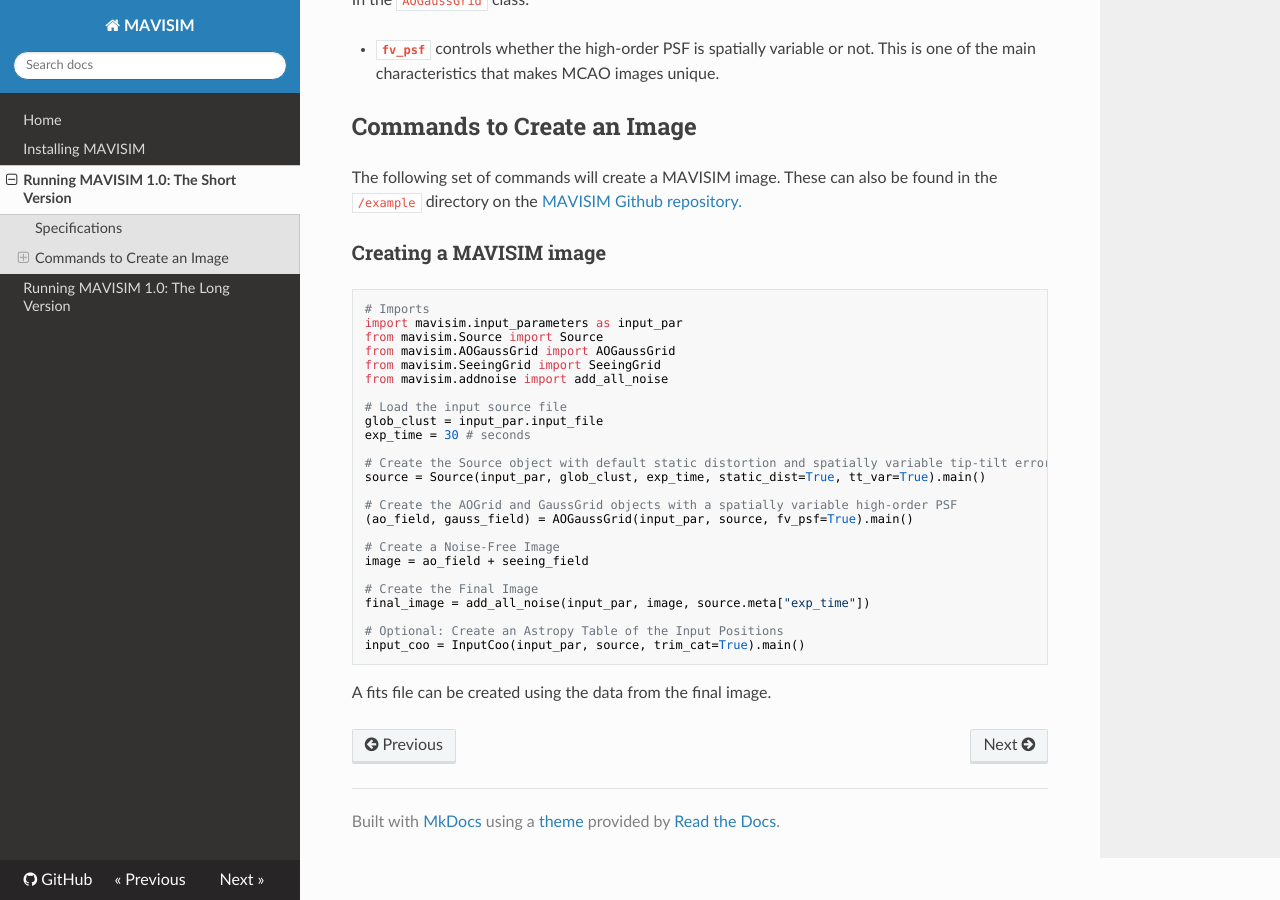
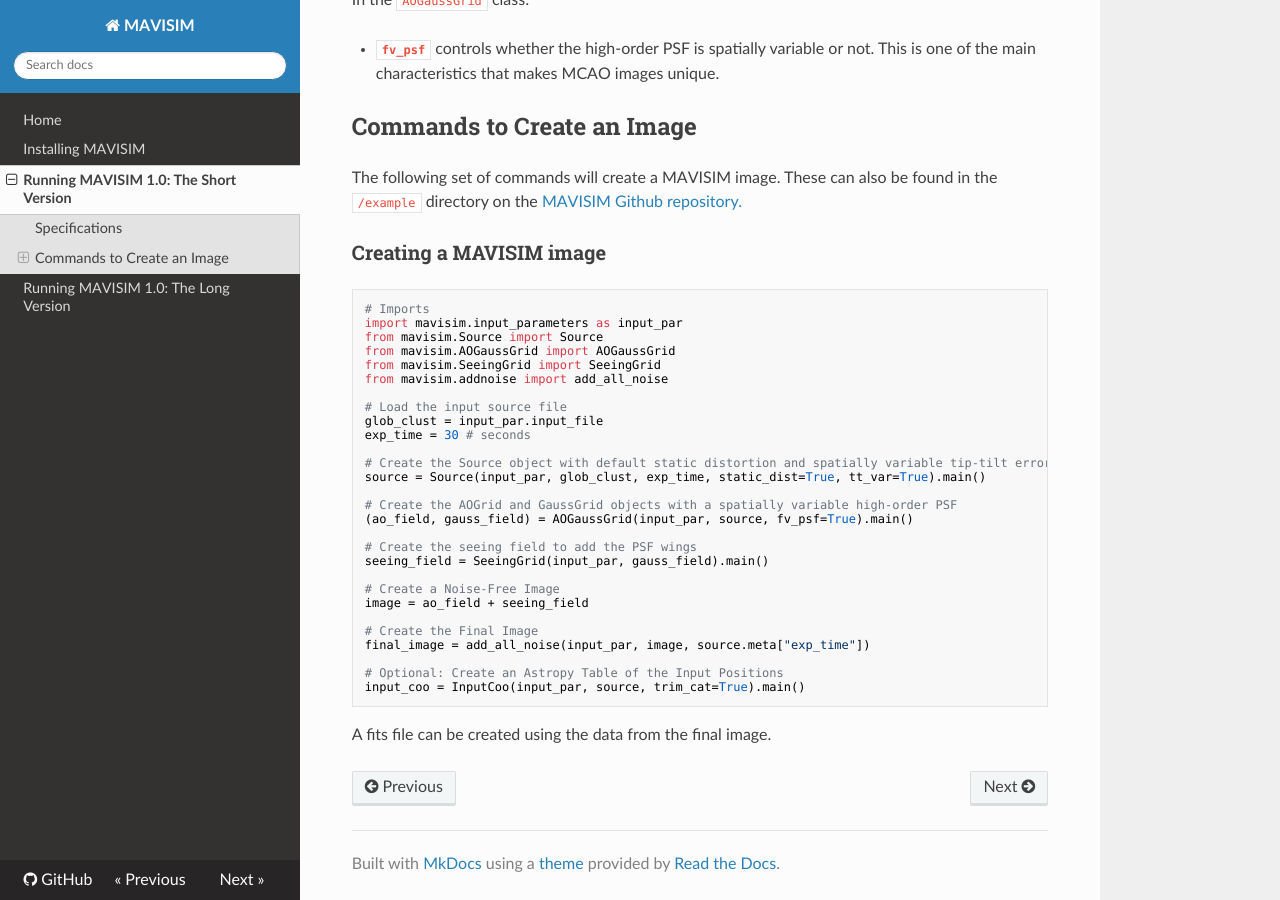
Before and after one commit to smonty93/MAVISIM, an MkDocs documentation site: the page built from docs/runningmavisimshort.md, in a window 1280 px wide and 900 px high, scrolled down 1017 px. Built offline with MkDocs 1.6.1, drawn with Linux system fonts in a browser that asks for light colours; nearby versions of some CDN libraries.

```diff
--- a/docs/runningmavisimshort.md
+++ b/docs/runningmavisimshort.md
@@ -49,6 +49,9 @@ source = Source(input_par, glob_clust, exp_time, static_dist=True, tt_var=True).
 # Create the AOGrid and GaussGrid objects with a spatially variable high-order PSF
 (ao_field, gauss_field) = AOGaussGrid(input_par, source, fv_psf=True).main()
 
+# Create the seeing field to add the PSF wings
+seeing_field = SeeingGrid(input_par, gauss_field).main()
+
 # Create a Noise-Free Image
 image = ao_field + seeing_field
 
```
Also changed, not shown: docs/runningmavisim.md (+3 -0 lines).
